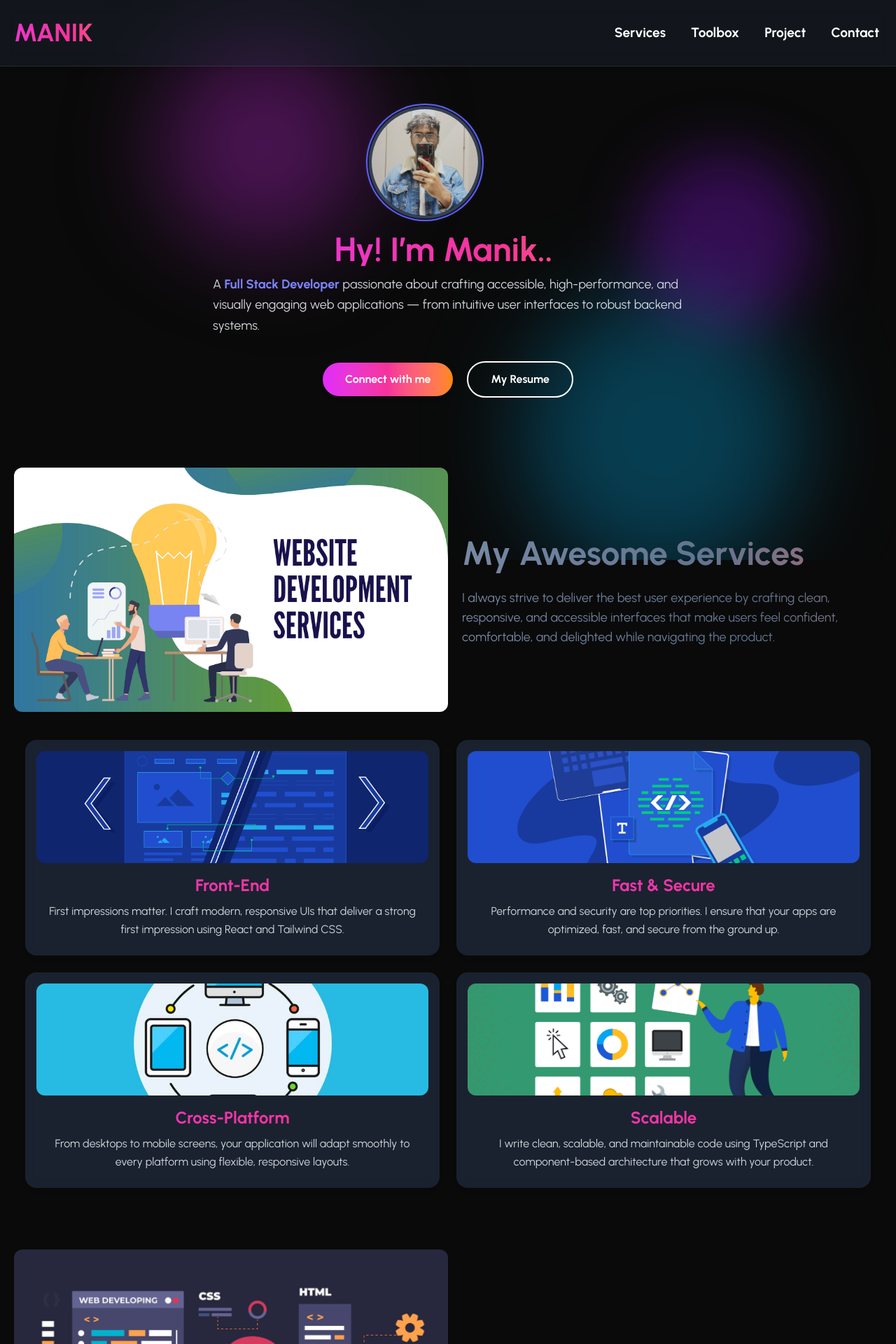
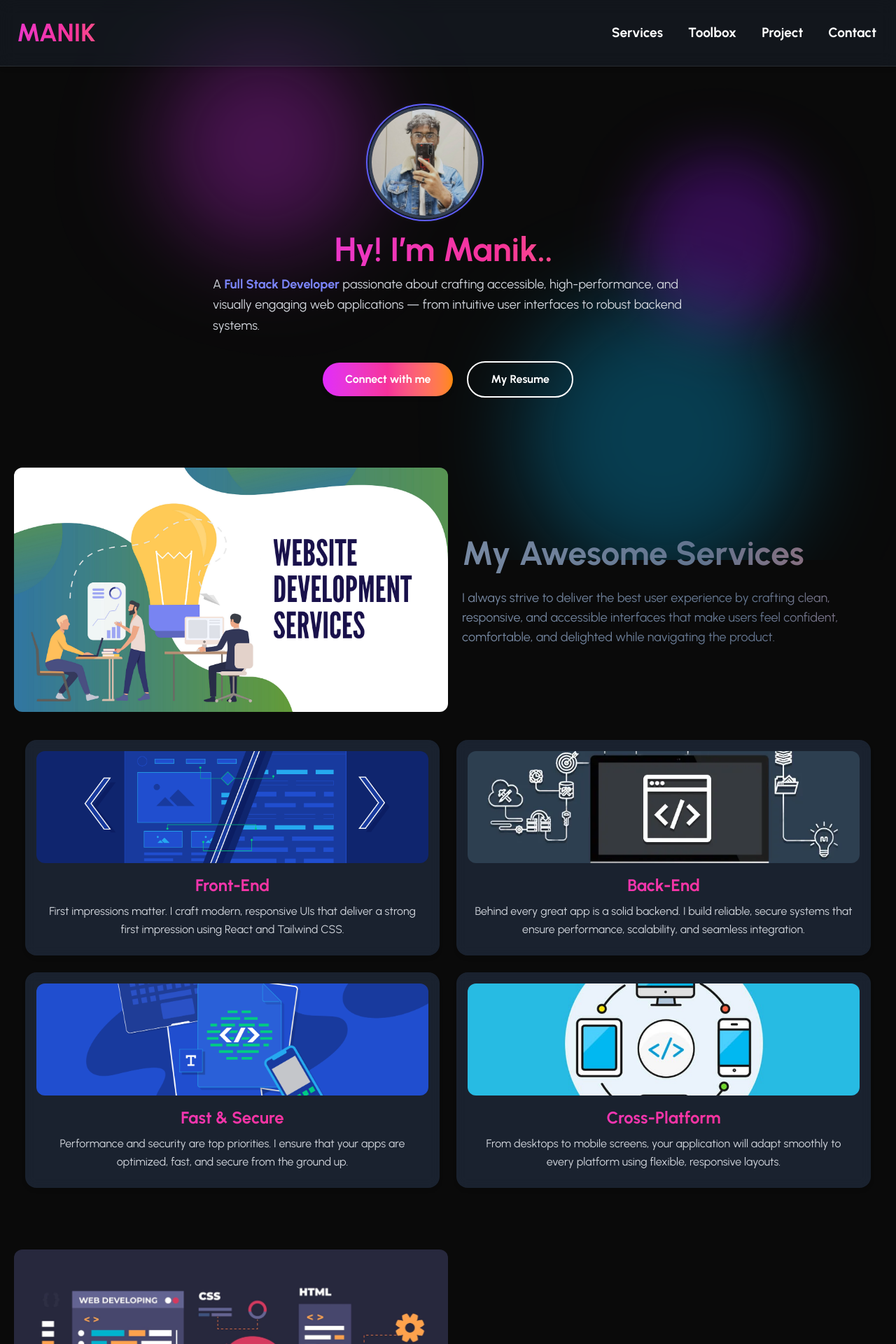
Before and after one commit to sheikhmanik/portfolio, a Next.js app: page / in a window 1280 px wide. Shown: the top 1920 px of the page at 70% size. Built offline with nearby package versions, Linux system fonts and the light colour scheme.

Commit message:
some changes

```diff
--- a/src/components/Header.tsx
+++ b/src/components/Header.tsx
@@ -4,39 +4,52 @@ import { FontAwesomeIcon } from "@fortawesome/react-fontawesome";
 import { faBars } from "@fortawesome/free-solid-svg-icons";
 
 export default function Header() {
-
-    const [dropDown, setDropDown] = useState<boolean>(false);
+    const [dropDown, setDropDown] = useState(false);
+    const [scrolled, setScrolled] = useState(false); // 👈 Track scroll state
     const dropdownRef = useRef<HTMLDivElement | null>(null);
 
     function handleLogoClick() {
-        window.scrollTo({top: 0, behavior: "smooth"});
+        window.scrollTo({ top: 0, behavior: "smooth" });
     }
 
     function closeNav(section: string) {
         setDropDown(false);
-        document.getElementById(section)?.scrollIntoView({ behavior: "smooth" })
+        document.getElementById(section)?.scrollIntoView({ behavior: "smooth" });
     }
 
     useEffect(() => {
-        function handleClickOutside(event: MouseEvent): void {
+        function handleClickOutside(event: MouseEvent) {
             if (dropdownRef.current && !dropdownRef.current.contains(event.target as Node)) {
                 setDropDown(false);
             }
         }
 
+        function handleScroll() {
+            setScrolled(window.scrollY > 10); // 👈 Set true if scrolled
+        }
+
         document.addEventListener("mousedown", handleClickOutside);
+        window.addEventListener("scroll", handleScroll); // 👈 Listen for scroll
 
         return () => {
             document.removeEventListener("mousedown", handleClickOutside);
+            window.removeEventListener("scroll", handleScroll);
         };
-    }, [dropdownRef]);
+    }, []);
 
     return (
-        <header className="bg-gray-800/40 backdrop-blur-md text-white fixed w-full z-50 border-b border-white/10 shadow-md">
-
-            <div className="container mx-auto flex items-center justify-between p-3 md:p-5 h-[70px] md:h-[94px] px-6">
-
-                <p onClick={handleLogoClick} className="font-fairplay font-bold text-4xl hover:scale-125 origin-left transition-all duration-1000 flex items-center justify-center text-transparent bg-clip-text bg-[length:300%_300%] animate-gradient-x bg-gradient-to-r from-fuchsia-500 via-pink-500 to-orange-400 cursor-pointer">MANIK</p>
+        <header className="bg-gray-800/40 backdrop-blur-md text-white fixed w-full z-50 border-b border-white/10 shadow-md transition-all duration-300">
+            <div
+                className={`container mx-auto flex items-center justify-between px-6 ${
+                    scrolled ? "h-[60px] md:h-[70px] py-2" : "h-[70px] md:h-[94px] py-3 md:py-5"
+                } transition-all duration-300`}
+            >
+                <p
+                    onClick={handleLogoClick}
+                    className="font-fairplay font-bold text-4xl hover:scale-125 origin-left transition-all duration-1000 flex items-center justify-center text-transparent bg-clip-text bg-[length:300%_300%] animate-gradient-x bg-gradient-to-r from-fuchsia-500 via-pink-500 to-orange-400 cursor-pointer"
+                >
+                    MANIK
+                </p>
 
                 <div className="hidden md:flex items-center justify-center gap-7 font-lato font-bold text-[1.2rem]">
                     <button onClick={() => closeNav("services")} className="hover:scale-105 px-1 hover:border-b-2 transition-all duration-300 cursor-pointer">Services</button>
@@ -46,9 +59,8 @@ export default function Header() {
                 </div>
 
                 <div className="flex md:hidden flex-col items-end relative" ref={dropdownRef}>
-
                     <button className="hover:text-gray-300 transition-all flex items-center justify-center text-2xl cursor-pointer" onClick={() => setDropDown(!dropDown)}>
-                        <FontAwesomeIcon icon={faBars}/>
+                        <FontAwesomeIcon icon={faBars} />
                     </button>
 
                     <div className={`${dropDown ? 'scale-100' : 'scale-0'} absolute flex flex-col transition-all origin-top-right duration-500 bg-gray-700/80 text-white top-7 font-lato font-bold text-[1rem] w-[110px] h-auto rounded-lg rounded-tr-none`}>
@@ -57,10 +69,8 @@ export default function Header() {
                         <button onClick={() => closeNav("project")} className="uppercase p-4 transition-all duration-300 hover:bg-gray-300/20 rounded-lg cursor-pointer">Project</button>
                         <button onClick={() => closeNav("contact")} className="uppercase p-4 transition-all duration-300 hover:bg-gray-300/20 rounded-lg cursor-pointer">Contact</button>
                     </div>
-
                 </div>
             </div>
-
         </header>
     )
 }
--- a/src/components/Project.tsx
+++ b/src/components/Project.tsx
@@ -75,7 +75,7 @@ export default function Project() {
     ];
 
     return (
-        <div ref={sectionRef} className="pt-10 scroll-mt-20" id="project">
+        <div ref={sectionRef} className="pt-10 scroll-mt-10 sm:scroll-mt-15" id="project">
             <div className="container mx-auto flex flex-col sm:flex-row items-center justify-center gap-5">
                 <Image alt="" src={project} className="sm:w-1/2 rounded-xl" />
                 <div className="sm:w-1/2 gap-3 lg:gap-5 text-center sm:text-start flex flex-col sm:items-start justify-center">
--- a/src/components/Services.tsx
+++ b/src/components/Services.tsx
@@ -1,9 +1,9 @@
 "use client"
 import services from "@/assets/services.png";
 import frontend from "@/assets/frontend.png";
+import backend from "@/assets/backend.jpg";
 import fastSecure from "@/assets/fast-secure.png";
 import crossPlatform from "@/assets/cross-platform.jpg";
-import scalable from "@/assets/scalable.webp";
 import Image, { StaticImageData } from "next/image";
 
 export default function Services() {
@@ -15,6 +15,11 @@ export default function Services() {
             text: "First impressions matter. I craft modern, responsive UIs that deliver a strong first impression using React and Tailwind CSS.",
         },
         {
+            title: "Back-End",
+            img: backend,
+            text: "Behind every great app is a solid backend. I build reliable, secure systems that ensure performance, scalability, and seamless integration.",
+        },
+        {
             title: "Fast & Secure",
             img: fastSecure,
             text: "Performance and security are top priorities. I ensure that your apps are optimized, fast, and secure from the ground up.",
@@ -24,15 +29,10 @@ export default function Services() {
             img: crossPlatform,
             text: "From desktops to mobile screens, your application will adapt smoothly to every platform using flexible, responsive layouts.",
         },
-        {
-            title: "Scalable",
-            img: scalable,
-            text: "I write clean, scalable, and maintainable code using TypeScript and component-based architecture that grows with your product.",
-        },
     ];
 
     return (
-        <div className="sm:pt-10 scroll-mt-20" id="services">
+        <div className="sm:pt-10 scroll-mt-13 sm:scroll-mt-12" id="services">
             <div className="container mx-auto flex flex-col sm:flex-row items-center gap-5 py-5 h-auto">
                 <Image alt="" src={services} className="sm:w-1/2 h-full sm:animate-floatX rounded-xl" />
                 <div className="sm:w-1/2 gap-3 lg:gap-5 text-center sm:text-start flex flex-col sm:items-start justify-center">
--- a/src/components/Toolbox.tsx
+++ b/src/components/Toolbox.tsx
@@ -61,7 +61,7 @@ export default function Toolbox() {
     }, []);
 
     return (
-        <div ref={sectionRef} className="pt-7 scroll-mt-20" id="toolbox">
+        <div ref={sectionRef} className="pt-7 scroll-mt-11 sm:scroll-mt-20" id="toolbox">
             <div className="container mx-auto flex flex-col sm:flex-row items-center justify-center gap-5">
                 <Image alt="" src={toolboxImg} className="sm:w-1/2 rounded-xl" />
                 <div className="sm:w-1/2 gap-3 lg:gap-5 text-center sm:text-start flex flex-col sm:items-start justify-center">
```
Also changed, not shown: src/assets/backend.jpg (added).
